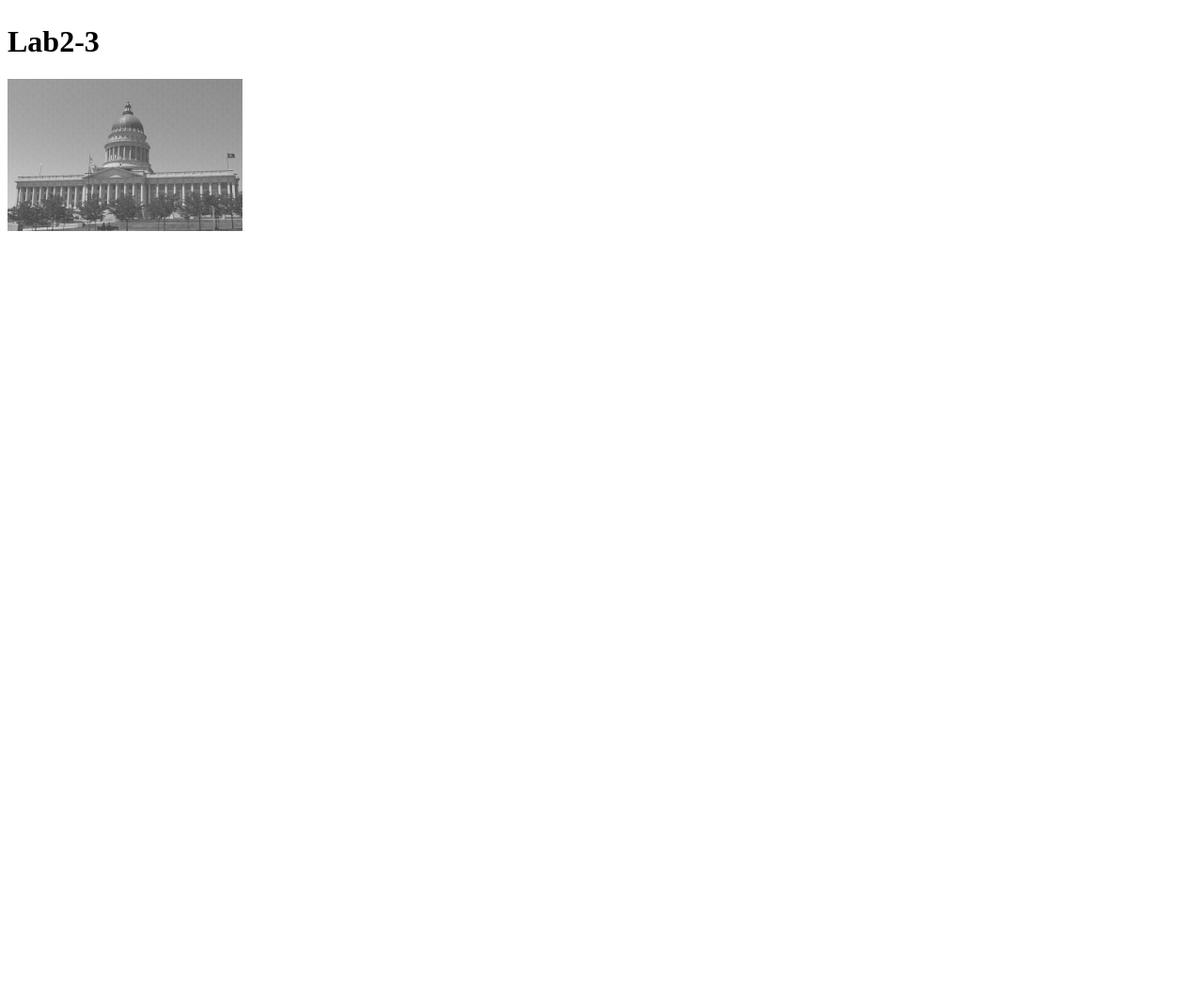
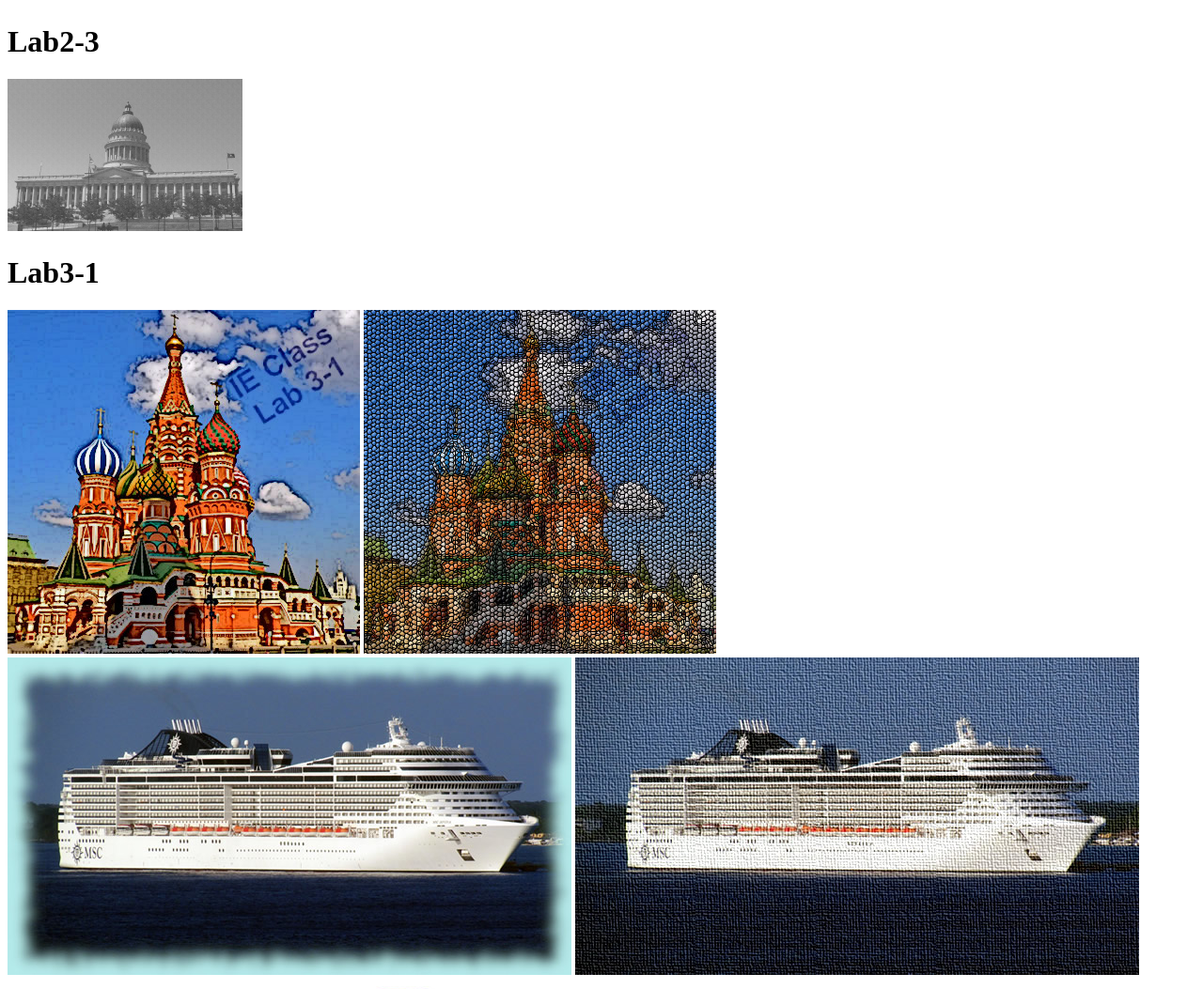
Before and after one commit to RigoPalomar3rd/RigoPalomar3rd.github.io, a plain HTML site: page index.html in a window 1280 px wide. Shown: the part 2935-3988 px from the top of the page at 94% size. Before the commit the page ends 3193 px from the top, so only its background shows below. Drawn offline with Linux system fonts and the light colour scheme.

Commit message:
Update index.html

```diff
--- a/index.html
+++ b/index.html
@@ -20,6 +20,13 @@
     <img src="images/lab2-2.jpg">
     <h1>Lab2-3</h1>
     <img src="images/lab2-3.jpg">
+    <h1>Lab3-1</h1>
+    <img src="images/lab3-1a.jpg">
+    <img src="images/lab3-1b.jpg">
+    <img src="images/lab3-1c.jpg">
+    <img src="images/lab3-1d.jpg">
+    <img src="images/lab3-1e.jpg">
+
 
 
 
```
